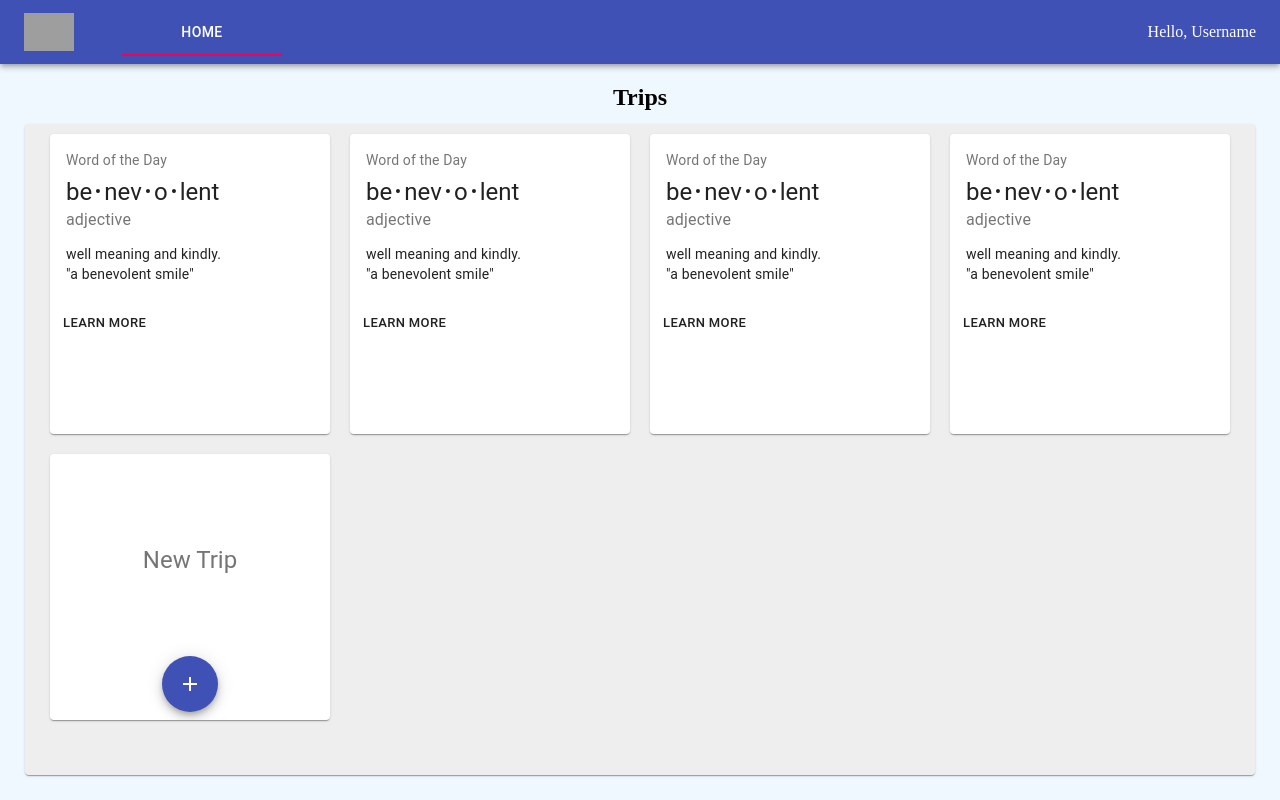
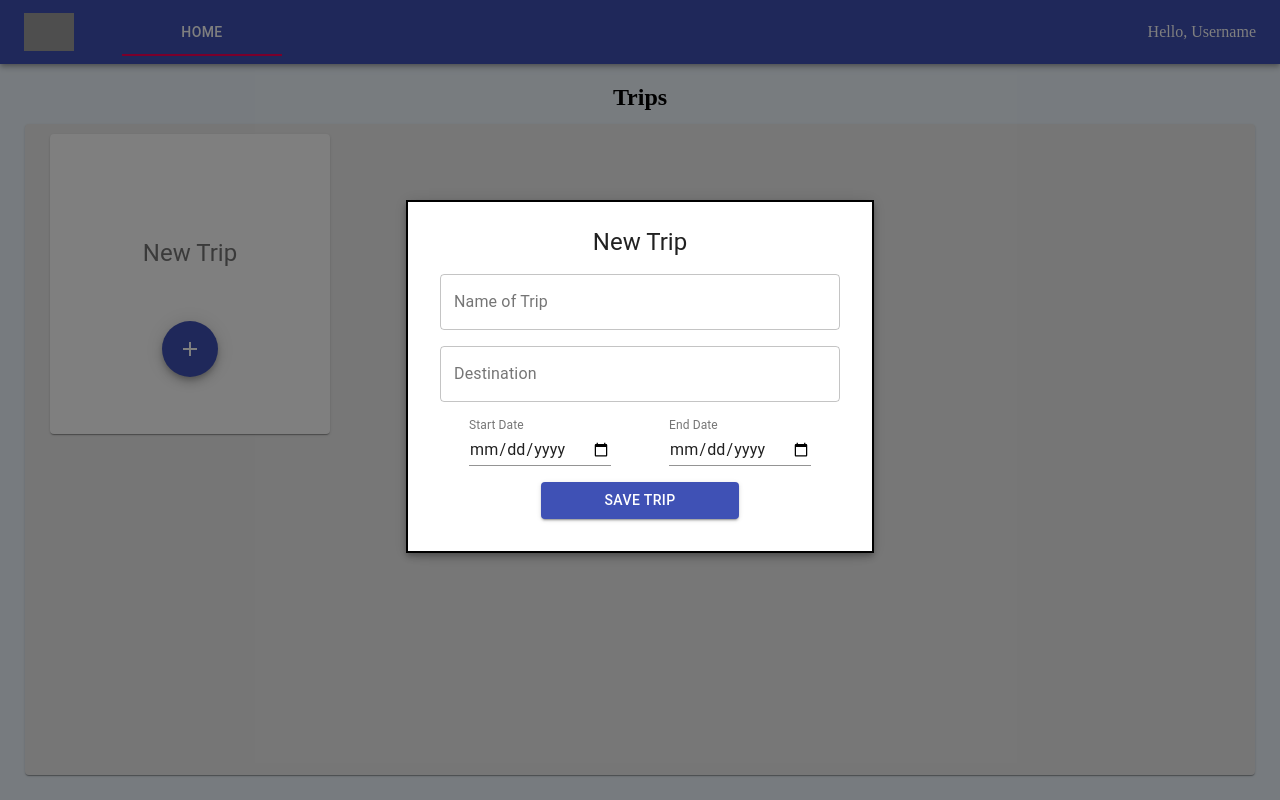
Before and after one commit to shadman-k/tripHub, a React app: page /home in a window 1280 px wide. Both pictures are taken after a click on the button "add". Built offline with nearby package versions, Linux system fonts and the light colour scheme; grey boxes are pictures that could not be loaded.

Commit message:
New Trip modal working

```diff
--- a/client/actions/actions.js
+++ b/client/actions/actions.js
@@ -4,3 +4,18 @@ export const authenticate = (isAuthenticated) => ({
   type: types.AUTHENTICATE,
   payload: isAuthenticated,
 });
+
+export const newTrip = (modalState) => ({
+  type: types.NEWTRIP,
+  payload: modalState
+});
+
+export const addTrip = (tripInfo) => ({
+  type: types.ADDTRIP,
+  payload: tripInfo
+});
+
+export const getTrips = (userId) => ({
+  types: types.GETTRIPS,
+  payload: userId
+});
--- a/client/components/NewTrip.jsx
+++ b/client/components/NewTrip.jsx
@@ -6,50 +6,170 @@ import CardContent from '@material-ui/core/CardContent';
 import Typography from '@material-ui/core/Typography';
 import AddIcon from '@material-ui/icons/Add';
 import Fab from '@material-ui/core/Fab';
-import { FullscreenExitTwoTone } from '@material-ui/icons';
+import Modal from '@material-ui/core/Modal';
+import TextField from '@material-ui/core/TextField';
+import Button from '@material-ui/core/Button';
 
-const useStyles = makeStyles({
+const useStyles = makeStyles((theme) => ({
   root: {
     minWidth: 275,
     margin: 10,
-    maxHeight: 300 ,
+    height: 300,
     display: 'flex',
-    flexDirection: 'column'
-  },
-  bullet: {
-    display: 'inline-block',
-    margin: '0 2px',
-    transform: 'scale(0.8)',
+    flexDirection: 'column',
   },
   title: {
     display: 'flex',
     justifyContent: 'center',
-    marginTop: '30%',
-  },
-  pos: {
-    marginBottom: 12,
+    marginTop: '35%',
   },
   fab: {
     display: 'flex',
     justifyContent: 'center',
-    marginTop: '20%'
-  }
-});
+    marginTop: '10%',
+  },
+  paper: {
+    position: 'absolute',
+    width: 400,
+    backgroundColor: theme.palette.background.paper,
+    border: '2px solid #000',
+    boxShadow: theme.shadows[5],
+    padding: theme.spacing(2, 4, 3),
+  },
+  form: {
+    '& > *': {
+      margin: theme.spacing(1),
+      width: '25ch',
+    },
+  },
+  textField: {
+    display: 'flex',
+    width: '100%',
+  },
+  dateDiv: {
+    display: 'flex',
+    justifyContent: 'space-around',
+    width: '100%',
+  },
+}));
 
-export default function SimpleCard() {
+const getModalStyle = () => {
+  const top = 25;
+
+  return {
+    top: `${top}%`,
+    margin: 'auto',
+  };
+};
+
+const getFormStyle = () => {
+  return {
+    display: 'flex',
+    flexDirection: 'column',
+    alignItems: 'center',
+  };
+};
+
+const getDateDivStyle = () => {
+  return {
+    display: 'flex',
+    justifyContent: 'space-around',
+    width: '100%',
+  };
+};
+
+export default function SimpleCard(props) {
+  const {
+    modalState,
+    modalToggle,
+    submitNewTrip
+  } = props;
   const classes = useStyles();
-  const bull = <span className={classes.bullet}>•</span>;
+
+  const body = (
+    <div style={getModalStyle()} className={classes.paper}>
+      <form
+        className={classes.form}
+        style={getFormStyle()}
+        noValidate
+        autoComplete='off'
+      >
+        <Typography
+          variant='h5'
+          component='h2'
+          className={classes.title}
+          color='textPrimary'
+        >
+          New Trip
+        </Typography>
+        <TextField
+          id='name-of-trip'
+          label='Name of Trip'
+          variant='outlined'
+          className={classes.textField}
+        />
+        <TextField
+          id='destination'
+          label='Destination'
+          variant='outlined'
+          className={classes.textField}
+        />
+        <div style={getDateDivStyle()}>
+          <TextField
+            id='start-date'
+            label='Start Date'
+            type='date'
+            InputLabelProps={{ shrink: true }}
+          />
+          <TextField
+            id='end-date'
+            label='End Date'
+            type='date'
+            InputLabelProps={{ shrink: true }}
+          />
+        </div>
+        <Button variant='contained' color='primary' onClick={submitNewTrip}>Save Trip</Button>
+      </form>
+    </div>
+  );
 
   return (
     <Card className={classes.root}>
       <CardContent>
-        <Typography variant="h5" component="h2" className={classes.title} color='textSecondary'>
+        <Typography
+          variant='h5'
+          component='h2'
+          className={classes.title}
+          color='textSecondary'
+        >
           New Trip
         </Typography>
       </CardContent>
       <CardActions className={classes.fab}>
-        <Fab color='primary' aria-label='add' size='large'><AddIcon/></Fab>
+        <Fab
+          color='primary'
+          aria-label='add'
+          size='large'
+          onClick={() => {
+            modalToggle(!modalState);
+          }}
+        >
+          <AddIcon />
+        </Fab>
       </CardActions>
+      <Modal
+        open={modalState}
+        onClose={() => {
+          modalToggle(!modalState);
+        }}
+        style={{
+          display: 'flex',
+          alignItems: 'center',
+          justifyContent: 'center',
+        }}
+      >
+        {body}
+      </Modal>
     </Card>
   );
 }
--- a/client/components/TripCard.jsx
+++ b/client/components/TripCard.jsx
@@ -10,7 +10,7 @@ const useStyles = makeStyles({
   root: {
     minWidth: 275,
     margin: 10,
-    minHeight: 300,
+    height: 300,
     display: 'flex',
     flexDirection: 'column'
   },
@@ -27,30 +27,27 @@ const useStyles = makeStyles({
   },
 });
 
-export default function SimpleCard() {
+export default function SimpleCard(props) {
+  const { name, dest, start, end } = props;
   const classes = useStyles();
-  const bull = <span className={classes.bullet}>•</span>;
 
   return (
     <Card className={classes.root}>
       <CardContent>
-        <Typography className={classes.title} color="textSecondary" gutterBottom>
-          Word of the Day
-        </Typography>
         <Typography variant="h5" component="h2">
-          be{bull}nev{bull}o{bull}lent
+          {name}
         </Typography>
         <Typography className={classes.pos} color="textSecondary">
-          adjective
+          {dest}
         </Typography>
         <Typography variant="body2" component="p">
-          well meaning and kindly.
+          Start: {start}
           <br />
-          {'"a benevolent smile"'}
+          End: {end}
         </Typography>
       </CardContent>
       <CardActions>
-        <Button size="small">Learn More</Button>
+        <Button size="small" color='secondary' variant='outlined'>View</Button>
       </CardActions>
     </Card>
   );
--- a/client/constants/actionTypes.js
+++ b/client/constants/actionTypes.js
@@ -1 +1,10 @@
 export const AUTHENTICATE = 'AUTHENTICATE';
+
+export const NEWTRIP = 'NEWTRIP';
+export const TRIPNAME = 'TRIPNAME';
+export const TRIPDESTINATION = 'TRIPDESTINATION';
+export const TRIPSTART = 'TRIPSTART';
+export const TRIPEND = 'TRIPEND';
+
+export const ADDTRIP = 'ADDTRIP';
+export const GETTRIPS = 'GETTRIPS';
--- a/client/containers/HomeContainer.jsx
+++ b/client/containers/HomeContainer.jsx
@@ -2,31 +2,46 @@ import React, { Component } from 'react';
 import { connect } from 'react-redux';
 import { withStyles } from '@material-ui/core/styles';
 import Paper from '@material-ui/core/Paper';
+import moment from 'moment';
+
+import * as actions from '../actions/actions.js';
 
 import TripCard from '../components/TripCard.jsx';
 import NewTrip from '../components/NewTrip.jsx'
 
 const mapStateToProps = (state) => ({
-
+  modalState: state.newTrip.open,
+  trips: state.trips.trips
 });
 
 const mapDispatchToProps = {
-
+  modalToggle: (open) => actions.newTrip(open),
+  addTrip: (tripInfo) => actions.addTrip(tripInfo)
 };
 
 export class homeContainer extends Component {
   render() {
-    let trips = [];
-    for(let i = 0; i < 4; i++){
-      trips.push(<TripCard />);
-    }
+    const myTrips = this.props.trips.map((el, i) => {
+      return <TripCard name={el.name} dest={el.dest} start={el.start} end={el.end} key={`Trip${i}`}/>
+    })
+
+    const submitNewTrip = () => {
+      const tripInfo = {
+        name: document.getElementById('name-of-trip').value,
+        dest: document.getElementById('destination').value,
+        start: moment(document.getElementById('start-date').value).format('LL'),
+        end: moment(document.getElementById('end-date').value).format('LL')
+      }
+      this.props.addTrip(tripInfo);
+    };
+
     return (
       <div className='home-container'>
         <h2 style={{display: 'flex', justifyContent: 'center', marginBottom: '5px'}}>Trips</h2>
         <Paper className='all-trips-paper'>
           <div className='trip-grid'>
-            {trips}
-            <NewTrip />
+            {myTrips}
+            <NewTrip modalState={this.props.modalState} modalToggle={this.props.modalToggle} submitNewTrip={submitNewTrip}/>
           </div>
         </Paper>
       </div>
--- a/client/reducers/index.js
+++ b/client/reducers/index.js
@@ -1,11 +1,15 @@
 // import all reducers here
 import authReducer from './authReducer';
+import newTripModalReducer from './newTripModalReducer';
+import tripsReducer from './tripsReducer';
 
 import { combineReducers } from 'redux';
 // combine reducers
 const reducers = combineReducers({
   // if we had other reducers, they would go here
-  auth: authReducer
+  auth: authReducer,
+  newTrip: newTripModalReducer,
+  trips: tripsReducer
 });
 
 export default reducers;
--- /dev/null
+++ b/client/reducers/newTripModalReducer.js
@@ -0,0 +1,25 @@
+import * as types from '../constants/actionTypes';
+
+const initialState = {
+  open: false,
+  name: '',
+  destination: '',
+  startDate: '',
+  endDate: ''
+}
+
+const newTripModalReducer = (state = initialState, action) => {
+  switch(action.type){
+    case types.NEWTRIP: {
+      return {
+        ...state,
+        open: action.payload
+      };
+    }
+    default: {
+      return state;
+    }
+  };
+};
+
+export default newTripModalReducer;
--- /dev/null
+++ b/client/reducers/tripsReducer.js
@@ -0,0 +1,36 @@
+import * as types from '../constants/actionTypes';
+
+const initialState = {
+  trips: []
+}
+
+const tripsReducer = (state = initialState, action) => {
+  switch(action.type){
+    case types.ADDTRIP: {
+      const newTrip = {
+        name: action.payload.name,
+        dest: action.payload.dest,
+        start: action.payload.start,
+        end: action.payload.end
+      }
+      const trips = state.trips.slice();
+      trips.push(newTrip);
+      return {
+        ...state,
+        trips: trips
+      };
+    }
+    case types.GETTRIPS: {
+      //FETCH TRIPS HERE
+
+      return {
+        ...state
+      }
+    }
+    default: {
+      return state;
+    }
+  };
+};
+
+export default tripsReducer;
--- a/package.json
+++ b/package.json
@@ -27,6 +27,7 @@
     "cookie-parser": "^1.4.5",
     "express": "^4.17.1",
     "jsonwebtoken": "^8.5.1",
+    "moment": "^2.29.1",
     "pg": "^8.5.1",
     "react": "^17.0.1",
     "react-dom": "^17.0.1",
```
Also changed, not shown: 1 other file (tests, documents, lock files or other folders).
